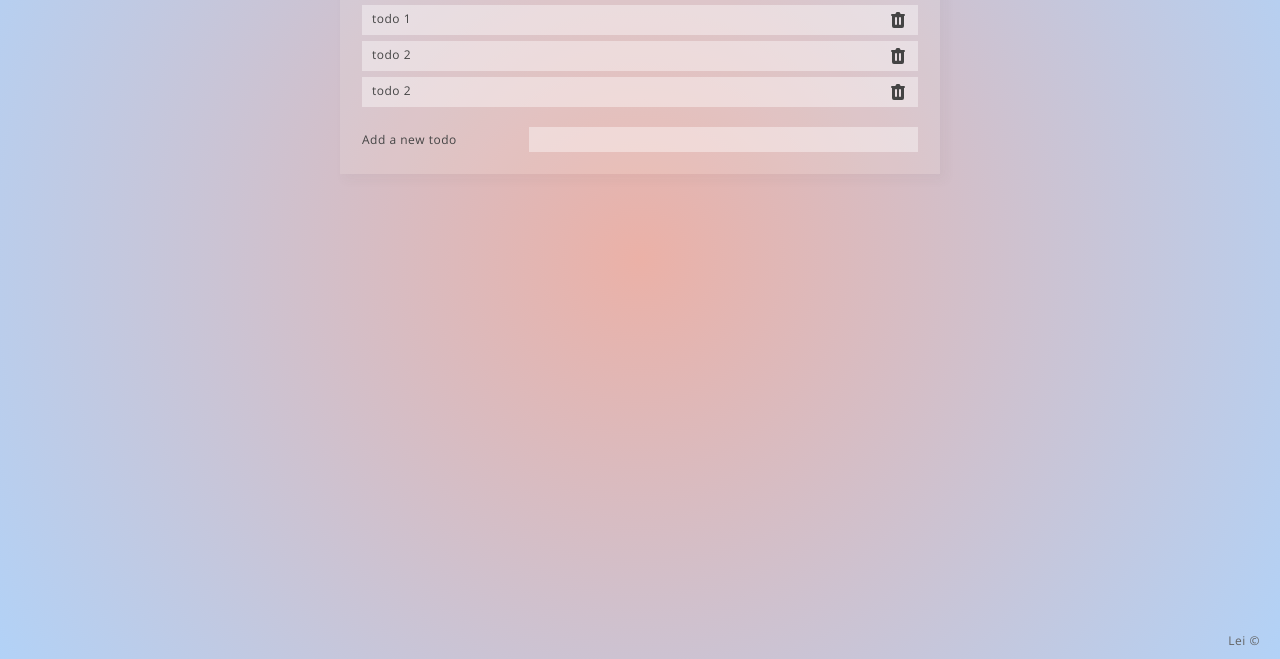
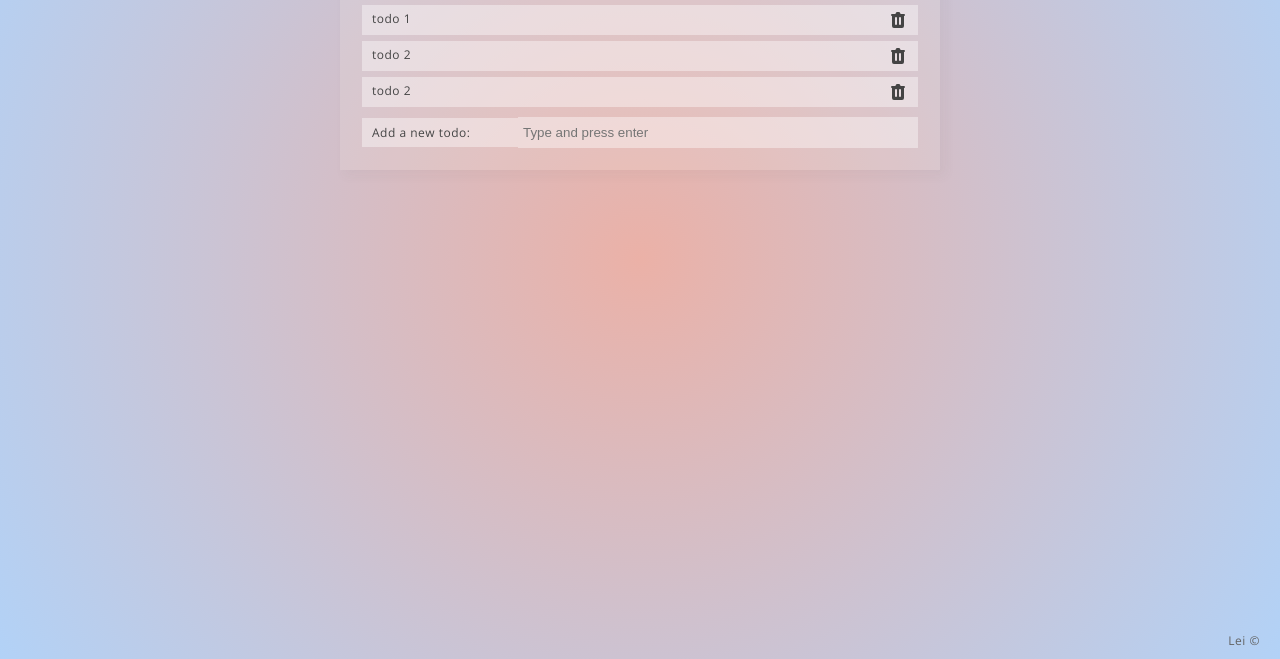
Before and after one commit to Toshiuk/todo-list, a plain HTML site: page index.html in a window 1280 px wide. Shown: the part 141-800 px from the top of the page. Drawn offline with nearby package versions, Linux system fonts and the light colour scheme.

Commit message:
change label and fix flexbox

```diff
--- a/app.js
+++ b/app.js
@@ -1,3 +1,10 @@
+const addForm = document.querySelector(".add");
+
+addForm.addEventListener("submit", (e) => {
+  e.preventDefault();
+  const todo = addForm.add.value.trim();
+});
+
 document.querySelector(".source").addEventListener("click", function () {
   let audio = new Audio("assets/sound.mp3");
   audio.play();
--- a/index.html
+++ b/index.html
@@ -77,8 +77,13 @@
         </ul>
 
         <form class="add">
-          <label class="add-label">Add a new todo</label>
-          <input class="add-input" type="text" name="add" />
+          <label class="add-label">Add a new todo:</label>
+          <input
+            class="add-input"
+            type="text"
+            name="add"
+            placeholder="Type and press enter"
+          />
         </form>
       </div>
     </div>
--- a/style.css
+++ b/style.css
@@ -15,10 +15,12 @@ body {
 
 h1 {
   margin-bottom: 5px;
+  letter-spacing: 1px;
+  opacity: 0.65;
 }
 
 .container {
-  width: 80vw;
+  width: 85vw;
   max-width: 600px;
   margin: 70px auto;
 }
@@ -41,12 +43,12 @@ input[type="text"],
 input[type="text"]:focus {
   border: none;
   max-width: 400px;
-  padding: 5px 5px;
+  padding: 8px 5px;
   background: rgba(255, 255, 255, 0.4);
 }
 
 ul {
-  margin-bottom: 20px;
+  margin-bottom: 10px;
 }
 
 li {
@@ -67,10 +69,18 @@ li {
   display: flex;
   justify-content: space-between;
   align-items: center;
+  max-height: fit-content;
+}
+
+.add-label {
+  display: block;
+  background-color: rgba(255, 255, 255, 0.4);
+  padding: 6px 10px;
+  flex: 2;
 }
 
 .add-input {
-  flex-basis: 70%;
+  flex: 6;
 }
 
 /** HIHIHI ***/
```
